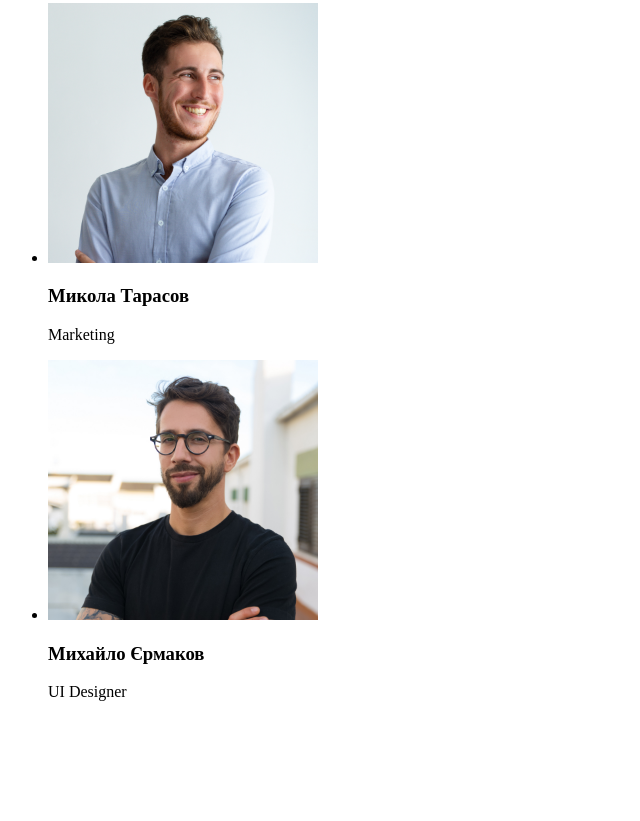
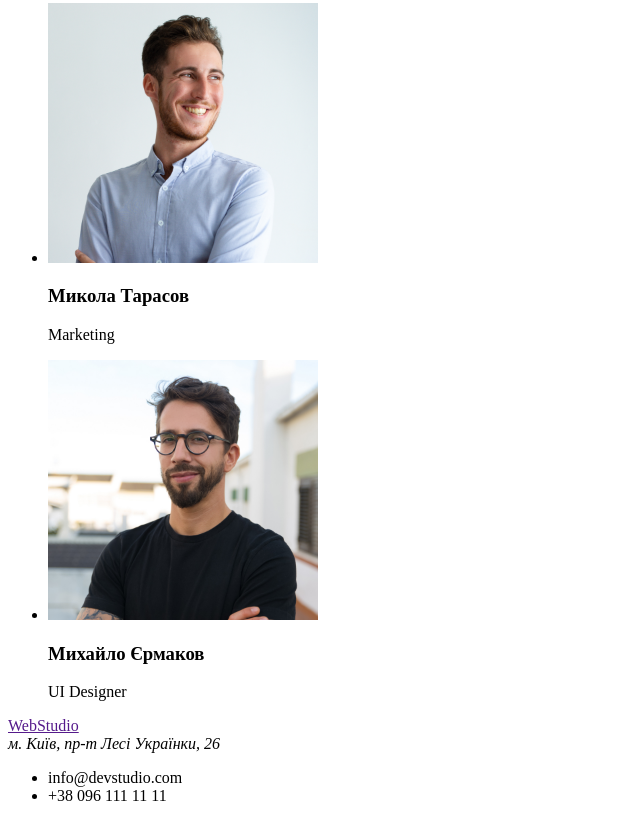
Before and after one commit to Oneloz/goit-markup-hw-01, a plain HTML site: page index.html in a window 1280 px wide. Shown: the part 2351-3172 px from the top of the page, without its empty margins (0-640 px from the left). Before the commit the page ends 3068 px from the top, so only its background shows below. Drawn offline with Linux system fonts and the light colour scheme.

Commit message:
added footer
f

```diff
--- a/index.html
+++ b/index.html
@@ -15,7 +15,7 @@
      <li><a href="">Студія</a></li>
      <img src="/images/pointer.jpg" alt="pointer" width="13.33">
      <li><a href="">Портфоліо</a></li>
-     <li> <a href="">Контакти</a></li>
+     <li><a href="">Контакти</a></li>
    </ul>
   </nav>
   <ul>
@@ -85,9 +85,14 @@
     </ul>
   </section>
 </main>
-<!-- Footer content-->
+<!-- Footer block-->
 <footer>
-
+ <a href="">WebStudio</a>
+ <address>м. Київ, пр-т Лесі Українки, 26</address>
+ <ul>
+  <li><a href=""></a>info@devstudio.com</li>
+  <li><a href=""></a>+38 096 111 11 11</li>
+ </ul>
 </footer>
 </body>
 </html>
```
